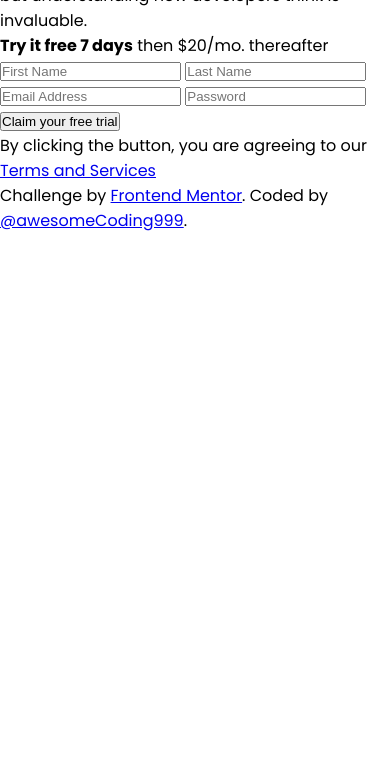
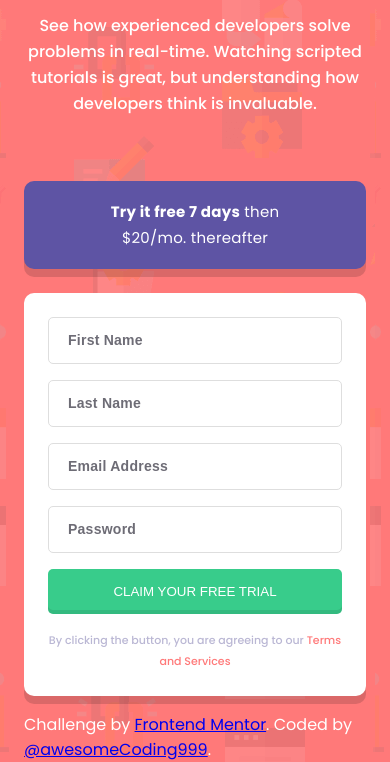
Before and after one commit to awesomeCoding999/frontend-mentor-newbie-signup-form, a plain HTML site: page index.html in a window 390 px wide. Shown: the part 163-925 px from the top of the page. Before the commit the page ends 844 px from the top, so only its background shows below. Drawn offline with Linux system fonts and the light colour scheme.

Commit message:
feat: adding mobile styles

```diff
--- a/index.html
+++ b/index.html
@@ -72,7 +72,7 @@
           </button>
           <p class="terms-services">
             By clicking the button, you are agreeing to our
-            <a href="#">Terms and Services</a>
+            <a class="terms-link" href="#">Terms and Services</a>
           </p>
         </form>
       </div>
--- a/styles.css
+++ b/styles.css
@@ -9,10 +9,105 @@
 :root {
   --dark-grey: #3d3b48;
   --purple: #5e54a4;
+  --light-purple: #bab7d4;
   --green: #38cc8b;
   --reddish-orange: #ff7979;
+  --white: #fff;
+  --light-grey: #dedede;
 }
 
 body {
   font-family: "Poppins", sans-serif;
+  font-style: normal;
+  color: var(--white);
+  background: url("./images/bg-intro-mobile.png") var(--reddish-orange);
+  margin-left: 24px;
+  margin-right: 24px;
 }
+
+.text-container {
+  text-align: center;
+  margin: 88px 0 64px;
+}
+
+.title {
+  font-weight: 700;
+  font-size: 28px;
+  line-height: 36px;
+  letter-spacing: -0.291667px;
+  margin-bottom: 1rem;
+}
+
+.description {
+  font-weight: 500;
+  font-size: 16px;
+  line-height: 26px;
+}
+
+.banner {
+  background-color: var(--purple);
+  box-shadow: 0px 8px 0px rgba(0, 0, 0, 0.14688);
+  border-radius: 10px;
+  padding: 18px 66px;
+  text-align: center;
+  margin-bottom: 24px;
+  font-size: 15px;
+  line-height: 26px;
+  letter-spacing: 0.267857px;
+}
+
+form {
+  background-color: var(--white);
+  box-shadow: 0px 8px 0px rgba(0, 0, 0, 0.14688);
+  border-radius: 10px;
+  margin-bottom: 1rem;
+  padding: 24px;
+  display: flex;
+  flex-direction: column;
+  gap: 16px;
+}
+
+input {
+  border: 1px solid var(--light-grey);
+  border-radius: 5px;
+  padding: 15px 0;
+  padding-left: 19px;
+}
+
+input::placeholder {
+  font-weight: 600;
+  font-size: 14px;
+  line-height: 26px;
+  letter-spacing: 0.25px;
+  color: var(--dark-grey);
+  mix-blend-mode: normal;
+  opacity: 0.75;
+}
+
+.btn {
+  background-color: var(--green);
+  box-shadow: inset 0px -4px 0px rgba(0, 0, 0, 0.0908818);
+  border-radius: 5px;
+  border: none;
+  text-transform: uppercase;
+  cursor: pointer;
+  padding: 15px 44px;
+  color: var(--white);
+}
+
+.terms-services {
+  font-weight: 500;
+  font-size: 11px;
+  line-height: 21px;
+  text-align: center;
+  color: var(--light-purple);
+}
+
+.terms-link {
+  color: var(--reddish-orange);
+  text-decoration: none;
+}
+
+.terms-link:hover {
+  text-decoration: underline;
+}
```
